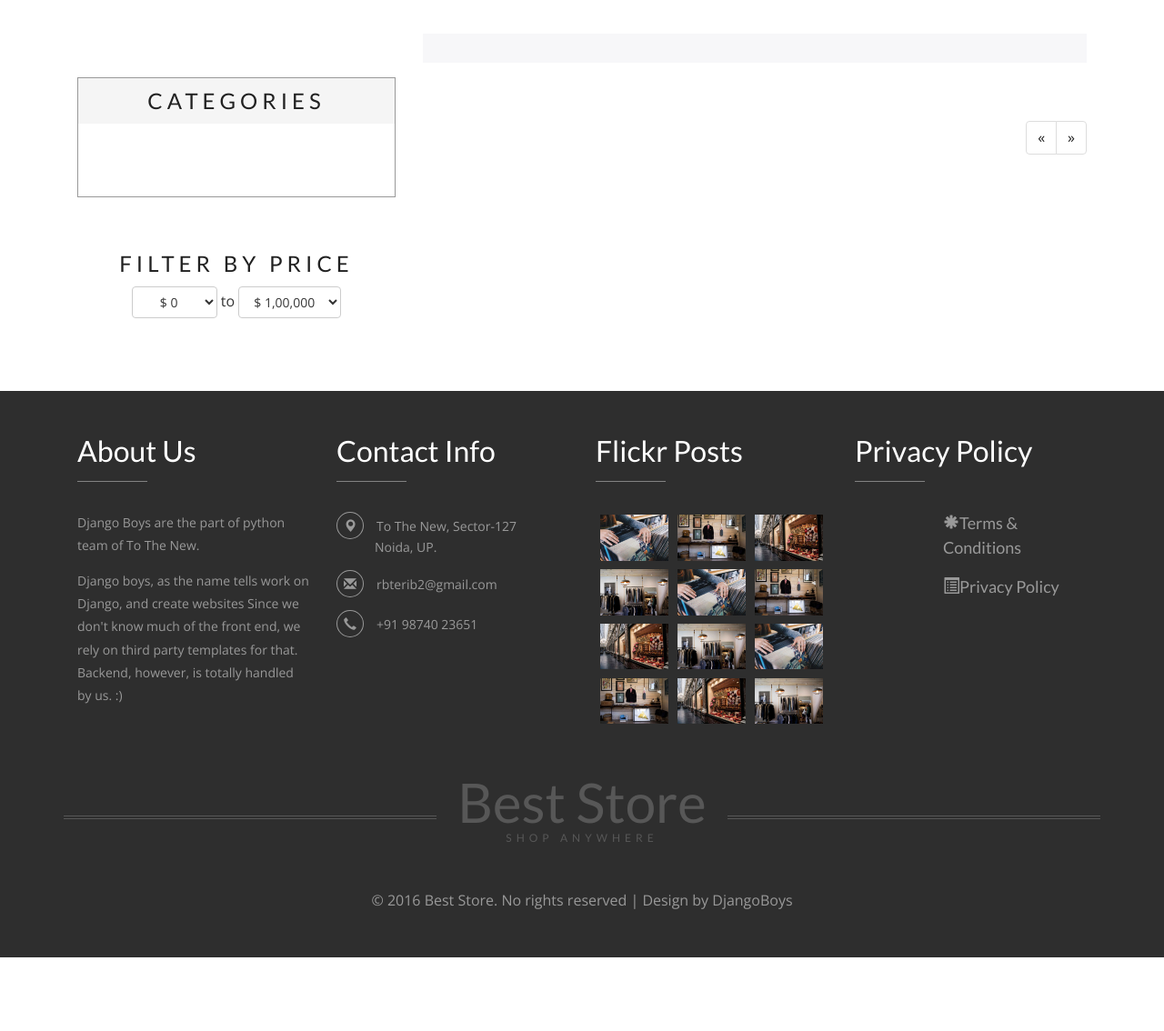
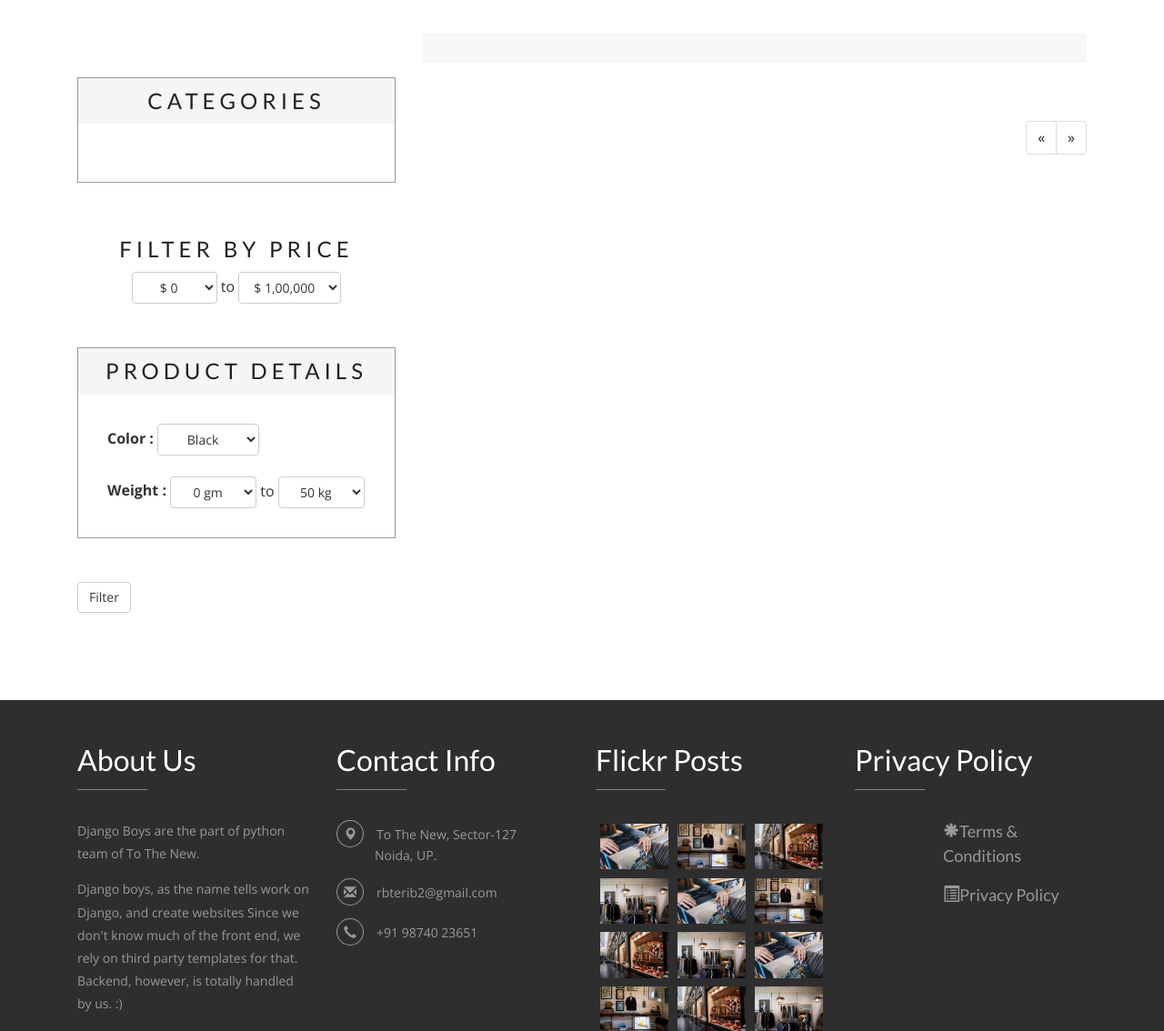
Before and after one commit to rishabh-22/Vault-POC, a Django app: page /products/ in a window 1280 px wide. Shown: the part 323-1457 px from the top of the page at 91% size. Before the commit the page ends 1376 px from the top, so only its background shows below. Run offline with Django 3.2, Linux system fonts and the light colour scheme; data that the repository does not hold is empty; some libraries are stand-ins or nearby versions.

Commit message:
Sanyam's code added

```diff
--- a/BestStore/FrontEnd/templates/Products/products.html
+++ b/BestStore/FrontEnd/templates/Products/products.html
@@ -17,24 +17,24 @@
 		<div class="col-md-4 products-left">
 			<div class="categories animated wow slideInUp" data-wow-delay=".5s">
 				<h3>Categories</h3>
-				<form method="get">
 				<ul class="cate">
 					{% for cat in category %}
-						<li><a class="filter_value" name="filter_value" value="{{ cat.category }}">{{ cat.category }}</a></li>
+					<li><a class="filter_category" name="filter_category" href="/products/filter/?filter_category={{ cat.category }}" value="{{ cat.category }}">{{ cat.category }}</a></li>
 					<ul>
 						{% for subcat in cat.subcategory_set.all %}
-							<li><a class="filter_value" name="filter_value" value="{{ subcat.title }}">{{ subcat.title }}</a></li>
+						<li><a class="filter_sub_category" name="filter_sub_category" href="/products/filter/?filter_sub_category={{ subcat.title }}" value="{{ subcat.title }}">{{ subcat.title }}</a></li>
 						{% endfor %}
 					</ul>
 					{% endfor %}
-				</form>
+				</ul>
 			</div>
+			<form method="GET" action="{% url 'filter' %}">
 				<div class="filter-price animated wow slideInUp" data-wow-delay=".5s">
 					<h3>Filter By Price</h3>
 					<ul class="dropdown-menu1" style="text-align: center">
 						<div id="price_range" >
 							<div class="dropdown" style="display: inline;">
-							<select class="dropdown-value btn btn-default dropdown-toggle" data-toggle="dropdown" id="min_val">
+								<select class="dropdown-value btn btn-default dropdown-toggle" data-toggle="dropdown" id="min_price_val" name="min_price_val">
 									<option value="0" selected> $ 0</option>
 									<option value="100"> $ 100</option>
 									<option value="1000"> $ 1,000</option>
@@ -43,21 +43,70 @@
 							</div>
 							to
 							<div class="dropdown" style="display: inline">
-							<select class="dropdown-value btn btn-default dropdown-toggle" data-toggle="dropdown" id="max_val">
+								<select class="dropdown-value btn btn-default dropdown-toggle" data-toggle="dropdown" name="max_price_val" id="max_price_val">
 									<option value="100"> $ 100</option>
 									<option value="1000"> $ 1,000</option>
 									<option value="5001"> $ 5,000</option>
 									<option value="10000"> $ 10,000</option>
-								<option value="10000"> $ 50,000</option>
+									<option value="50000"> $ 50,000</option>
 									<option value="100000" selected> $ 1,00,000</option>
 								</select>
 							</div>
-
 						</div>
 					</ul>
-
+				</div>
+				<div class="categories animated wow slideInUp" data-wow-delay=".5s">
+					<h3>Product Details</h3>
+					<ul class="cate">
+						{% for cat in category_selected %}
+						{% if cat.category == "Cloth" %}
+						<div class="dropdown" style="display: inline"><b>Size :</b>
+							<select class="dropdown-value btn btn-default dropdown-toggle" data-toggle="dropdown" name="filter_size" id="filter_size">
+								<option value="Extra Small">Extra Small</option>
+								<option value="Small">Small</option>
+								<option value="Medium" selected>Medium</option>
+								<option value="Large">Large</option>
+								<option value="Extra Large">Extra Large</option>
+							</select>
+						</div><br><br>
+						{% endif %}
+						{% endfor %}
+						<div class="dropdown" style="display: inline"><b>Color :</b>
+							<select class="dropdown-value btn btn-default dropdown-toggle" data-toggle="dropdown" name="filter_color" id="filter_color">
+								<option value="Black" selected>Black</option>
+								<option value="Blue">Blue</option>
+								<option value="Red">Red</option>
+								<option value="Green">Green</option>
+								<option value="White">White</option>
+								<option value="Rose Gold">Rose Gold</option>
+								<option value="Grey">Grey</option>
+							</select>
+						</div><br><br>
+						<div id="weight_range" >
+							<div class="dropdown" style="display: inline;"><b>Weight :</b>
+								<select class="dropdown-value btn btn-default dropdown-toggle" data-toggle="dropdown" name="min_weight_val" id="min_weight_val">
+									<option value="0" selected>0 gm</option>
+									<option value="100">100 gm</option>
+									<option value="1000">1 kg</option>
+									<option value="5000">5 kg</option>
+								</select>
+							</div>
+							to
+							<div class="dropdown" style="display: inline">
+								<select class="dropdown-value btn btn-default dropdown-toggle" data-toggle="dropdown" name="max_weight_val" id="max_weight_val">
+									<option value="100">100 gm</option>
+									<option value="1000">1 kg</option>
+									<option value="5001">5 kg</option>
+									<option value="10000">10 kg</option>
+									<option value="50000" selected>50 kg</option>
+								</select>
 							</div>
 						</div>
+				</div>
+				<button class="btn btn-default align-right" type="submit" value="Filter">Filter</button>
+		</div>
+		</form>
+
 
 	<div class="col-md-8 products-right">
 		<div class="products-right-grids-bottom">
--- a/BestStore/Products/views.py
+++ b/BestStore/Products/views.py
@@ -49,6 +49,56 @@ def home(request):
     return render(request, "Products/homepage.html", context)
 
 
+# def product_listings(request):
+#     """
+#         List products via custom pagination algorithm
+#         :param request: Django's HTTP Request object
+#         :return: Rendered product list view with pagination
+#     """
+#     if request.method == 'GET':
+#         search_term = ""
+#         try:
+#             # Extract page parameter from page request and try to convert to int
+#             page = int(request.GET.get('page', 1))
+#         except ValueError:
+#             # If page argument is an alphabet this will set the page to 1
+#             page = 1
+#         # Grab all categories for filtering purposes on web page
+#         all_category = Category.objects.all()
+#         all_sub_category = SubCategory.objects.all()
+#         # Grab all products to paginate
+#         all_products = Product.objects.all()
+#
+#         # Search functionality
+#         if 'search' in request.GET:
+#             all_products = check_search(request, all_products, all_category, all_sub_category)
+#         # If no products are in database then we have nothing to show the user
+#         # Set appropriate values for pagination parameters
+#         products = list()
+#         prods_per_page = PRODUCTS_PER_PAGE
+#         total_pages = ((abs(len(all_products)) - 1) // prods_per_page) + 1
+#         if page < 1:
+#             page = 1
+#         elif page > total_pages:
+#             page = total_pages
+#         start_index = (page - 1) * prods_per_page
+#         end_index = start_index + prods_per_page
+#         if len(all_products) != 0:
+#             products = all_products[start_index: end_index]
+#
+#         # Set context variable for template to use to display the products and paginated navigation
+#         info = {
+#             'category': all_category,
+#             'product': products,
+#             'pages': range(1, total_pages + 1),
+#             'current_page': page,
+#             'prev': f'{PAGINATION_URL}{page - 1}' if page != 1 else '#',
+#             'next': f'{PAGINATION_URL}{page + 1}' if page != total_pages else '#',
+#             'search_term': search_term,
+#         }
+#         # Render template with context containing pagination details
+#         return render(request, 'Products/products.html', context=info)
+
 def product_listings(request):
     """
         List products via custom pagination algorithm
@@ -68,7 +118,7 @@ def product_listings(request):
         all_sub_category = SubCategory.objects.all()
         # Grab all products to paginate
         all_products = Product.objects.all()
-
+        category_selected = ''
         # Search functionality
         if 'search' in request.GET:
             all_products = check_search(request, all_products, all_category, all_sub_category)
@@ -85,10 +135,25 @@ def product_listings(request):
         end_index = start_index + prods_per_page
         if len(all_products) != 0:
             products = all_products[start_index: end_index]
-
+        search_type = request.GET.get('search', None)
+        if search_type:
+            search_type = search_type.split(' [ in ')
+            search_name = search_type[0]
+            search_type = search_type[1].split(' ]')[0]
+            if search_type == 'Category':
+                category_selected = Category.objects.filter(category__icontains=search_name)
+                for i in range(0, len(category_selected[0].subcategory_set.all())):
+                    products_in_category = category_selected[0].subcategory_set.all()[i].product_set.all()
+                    products = list(chain(products, products_in_category))
+            if search_type == 'Sub-Category':
+                sub_category = SubCategory.objects.filter(title__icontains=search_name)[0]
+                products = sub_category.product_set.all()
+            if search_type == 'Products':
+                products = Product.objects.filter(name__icontains=search_name)
         # Set context variable for template to use to display the products and paginated navigation
         info = {
             'category': all_category,
+            'category_selected': category_selected,
             'product': products,
             'pages': range(1, total_pages + 1),
             'current_page': page,
@@ -98,7 +163,6 @@ def product_listings(request):
         }
         # Render template with context containing pagination details
         return render(request, 'Products/products.html', context=info)
-
 
 def cart_update(request, pk):
     """
@@ -215,6 +279,58 @@ def auto_complete(request):
     mimetype = 'application/json'
     return HttpResponse(data, mimetype)
 
+#
+# def filter_listings(request):
+#     if request.method == 'GET':
+#         try:
+#             page = int(request.GET.get('page', 1))
+#         except:
+#             page = 1
+#         products_list = []
+#         products_by_price = []
+#         all_category = Category.objects.all()
+#         all_products = Product.objects.all()
+#         all_sub_category = SubCategory.objects.all()
+#         prods_per_page = 6
+#         total_pages = ((abs(len(all_products))-1)//prods_per_page) + 1
+#         filter_value = request.GET.get('filter_value', None)
+#
+#         if filter_value:
+#             category_filter = all_category.filter(category__icontains=filter_value)
+#             sub_category_filter = all_sub_category.filter(title__icontains=filter_value)
+#         else:
+#             category_filter = all_category.filter(category__icontains="Electronics")
+#             sub_category_filter = all_sub_category.filter(title__icontains="mobile")
+#
+#         if category_filter:
+#             for i in range(0, len(category_filter[0].subcategory_set.all())):
+#                 products_in_category = category_filter[0].subcategory_set.all()[i].product_set.all()
+#                 products_list = list(chain(products_list, products_in_category))
+#         if sub_category_filter:
+#             products_list = sub_category_filter[0].product_set.all()
+#         min_value = request.GET.get('min_value')
+#         max_value = request.GET.get('max_value')
+#         price_filter = all_products.filter(price__range=(min_value, max_value))
+#         for i in range(0, len(price_filter)):
+#             products_by_price.append(price_filter[i])
+#         products = set(products_list)
+#         products_by_price_set = set(products_by_price)
+#         products = products.intersection(products_by_price_set)
+#         if products:
+#             info = {
+#                 'category': all_category,
+#                 'product': products,
+#                 'pages': range(1, total_pages + 1),
+#                 'current_page': page,
+#                 'prev': f'/products/?page={page - 1}' if page != 1 else '#',
+#                 'next': f'/products/?page={page + 1}' if page != total_pages else '#',
+#             }
+#         else:
+#             info = {
+#                 'message': "No products found!"
+#             }
+#     return render(request, 'Products/product_listings.html', context=info)
+
 
 def filter_listings(request):
     if request.method == 'GET':
@@ -224,37 +340,59 @@ def filter_listings(request):
             page = 1
         products_list = []
         products_by_price = []
+        products_by_size = []
+        products_by_color = []
+        products_by_weight = []
         all_category = Category.objects.all()
         all_products = Product.objects.all()
-        all_sub_category = SubCategory.objects.all()
         prods_per_page = 6
         total_pages = ((abs(len(all_products))-1)//prods_per_page) + 1
-        filter_value = request.GET.get('filter_value', None)
-
+        filter_value = request.GET.get('filter_category', None)
         if filter_value:
             category_filter = all_category.filter(category__icontains=filter_value)
-            sub_category_filter = all_sub_category.filter(title__icontains=filter_value)
+            sub_category_filter = SubCategory.objects.filter(title__icontains=filter_value)
         else:
             category_filter = all_category.filter(category__icontains="Electronics")
-            sub_category_filter = all_sub_category.filter(title__icontains="mobile")
-
+            sub_category_filter = SubCategory.objects.filter(title__icontains="mobile")
         if category_filter:
             for i in range(0, len(category_filter[0].subcategory_set.all())):
                 products_in_category = category_filter[0].subcategory_set.all()[i].product_set.all()
                 products_list = list(chain(products_list, products_in_category))
         if sub_category_filter:
             products_list = sub_category_filter[0].product_set.all()
-        min_value = request.GET.get('min_value')
-        max_value = request.GET.get('max_value')
-        price_filter = all_products.filter(price__range=(min_value, max_value))
-        for i in range(0, len(price_filter)):
-            products_by_price.append(price_filter[i])
+        min_value = request.GET.get('min_price_val')
+        max_value = request.GET.get('max_price_val')
         products = set(products_list)
-        products_by_price_set = set(products_by_price)
-        products = products.intersection(products_by_price_set)
+        if min_value:
+            price_filter = all_products.filter(price__range=(min_value, max_value))
+            for i in range(0, len(price_filter)):
+                products_by_price.append(price_filter[i])
+            products_by_price_set = set(products_by_price)
+            all_products = set(all_products)
+            products = all_products.intersection(products_by_price_set)
+        # min_weight_value = request.GET.get('min_weight_val')
+        # max_weight_value = request.GET.get('max_weight_val')
+        # weight_filter = all_products.filter(tags__weight__range=(min_weight_value, max_weight_value))
+        # for i in range(0, len(weight_filter)):
+        #     products_by_weight.append(weight_filter[i])
+        # size = request.GET.get('filter_size')
+        # size_filter = all_products.filter(tags__size__icontains=size)
+        # for i in range(0, len(size_filter)):
+        #     products_by_size.append(size_filter[i])
+        # color = request.GET.get('filter_color')
+        # color_filter = all_products.filter(tags__color__icontains=color)
+        # for i in range(0, len(color_filter)):
+        #     products_by_color.append(color_filter[i])
+        # products_by_size_set = set(products_by_size)
+        # products_by_color_set = set(products_by_color)
+        # products_by_weight_set = set(products_by_weight)
+        # products = products.intersection(products_by_weight_set)
+        # products = products.intersection(products_by_size_set)
+        # products = products.intersection(products_by_color_set)
         if products:
             info = {
                 'category': all_category,
+                'category_selected': category_filter,
                 'product': products,
                 'pages': range(1, total_pages + 1),
                 'current_page': page,
@@ -265,7 +403,7 @@ def filter_listings(request):
             info = {
                 'message': "No products found!"
             }
-    return render(request, 'Products/product_listings.html', context=info)
+    return render(request, 'Products/products.html', context=info)
 
 
 @login_required
```
Lines whose indentation alone changed are shown as unchanged.
